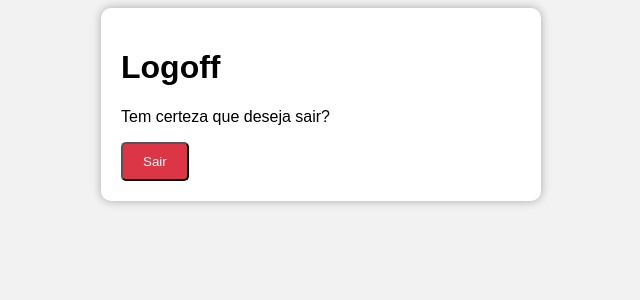
After one commit to felipmateus/desafio_backend, a Flask app: template templates/logout/index.html in a window 1280 px wide. The commit adds this page. Shown: the top 300 px of the page, without its empty margins (319-959 px from the left). Run offline with Flask 3, Linux system fonts and the light colour scheme; the template is opened without the code that fills it, so the values that code supplies are empty.

Commit message:
add new route,  class, html/css for logout

```diff
--- a/app.py
+++ b/app.py
@@ -22,8 +22,9 @@ api.add_resource(Home, '/home')
 api.add_resource(User, '/user/<int:user_id>')
 api.add_resource(UserRegister, '/cadastro')
 api.add_resource(UserLogin, '/login')
-api.add_resource(UserTransferMoney, '/transferencia')
+api.add_resource(UserTransferMoney, '/dashboard/transferencia')
 api.add_resource(Dashboard, '/dashboard')
+api.add_resource(UserLogout, '/logout')
 
 if __name__ == '__main__':
     from sql_alchemy import banco
--- /dev/null
+++ b/templates/logout/index.html
@@ -0,0 +1,48 @@
+<!DOCTYPE html>
+<html>
+  <head>
+    <title>Logoff</title>
+    <style>
+      /* Estilo para o corpo da página */
+      body {
+        font-family: Arial, sans-serif;
+        background-color: #f2f2f2;
+      }
+
+      /* Estilo para o contêiner do formulário */
+      .form-container {
+        max-width: 400px;
+        margin: 0 auto;
+        padding: 20px;
+        background-color: #fff;
+        border-radius: 10px;
+        box-shadow: 0px 0px 10px rgba(0,0,0,0.3);
+      }
+
+      /* Estilo para o botão de logoff */
+      .logout-button {
+        display: inline-block;
+        background-color: #dc3545;
+        color: #fff;
+        padding: 10px 20px;
+        border-radius: 5px;
+        text-decoration: none;
+        transition: background-color 0.2s ease-in-out;
+      }
+
+      /* Estilo para o botão de logoff quando passar o mouse por cima */
+      .logout-button:hover {
+        background-color: #c82333;
+      }
+    </style>
+  </head>
+  <body>
+    <div class="form-container">
+      <h1>Logoff</h1>
+      <p>Tem certeza que deseja sair?</p>
+      <form method="get" action="{{ url_for('UserLogout') }}">
+        <button type="submit" class="logout-button">Sair</button>
+      </form>
+    </div>
+  </body>
+</html>
```
Also changed, not shown: controller/user.py (+8 -1 lines), static/dashboard/style.css (added, +88 -0 lines), templates/dashboard/index.html (+5 -74 lines), sand_box.py (added).
